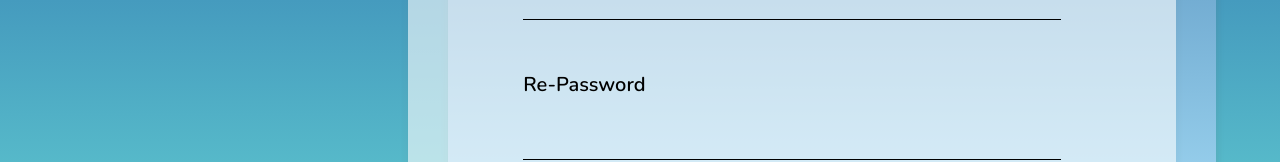
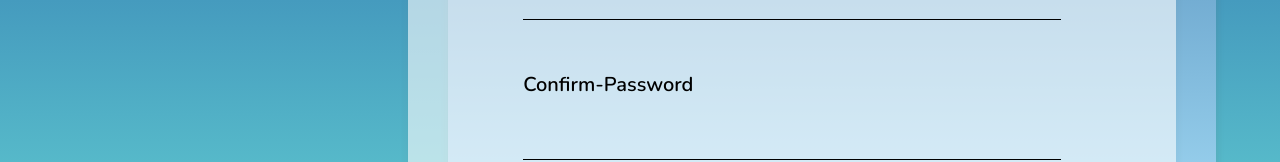
Before and after one commit to ChampMo/Agenda-Progect, a React (Vite) app: page /login in a window 1280 px wide. Both pictures are taken after a click on the link "Sign Up!". Shown: the part 486-648 px from the top of the page. Built offline with nearby package versions, Linux system fonts and the light colour scheme.

Commit message:
Update FromSignup.jsx

```diff
--- a/components/FromSignup.jsx
+++ b/components/FromSignup.jsx
@@ -65,7 +65,7 @@ function FromSignup(props) {
           onChange={(e) => setPassword(e.target.value)}
         />
         <label htmlFor="password" className="text-passlogin">
-          Re-Password
+          Confirm-Password
         </label>
         <input
           type="password"
```
